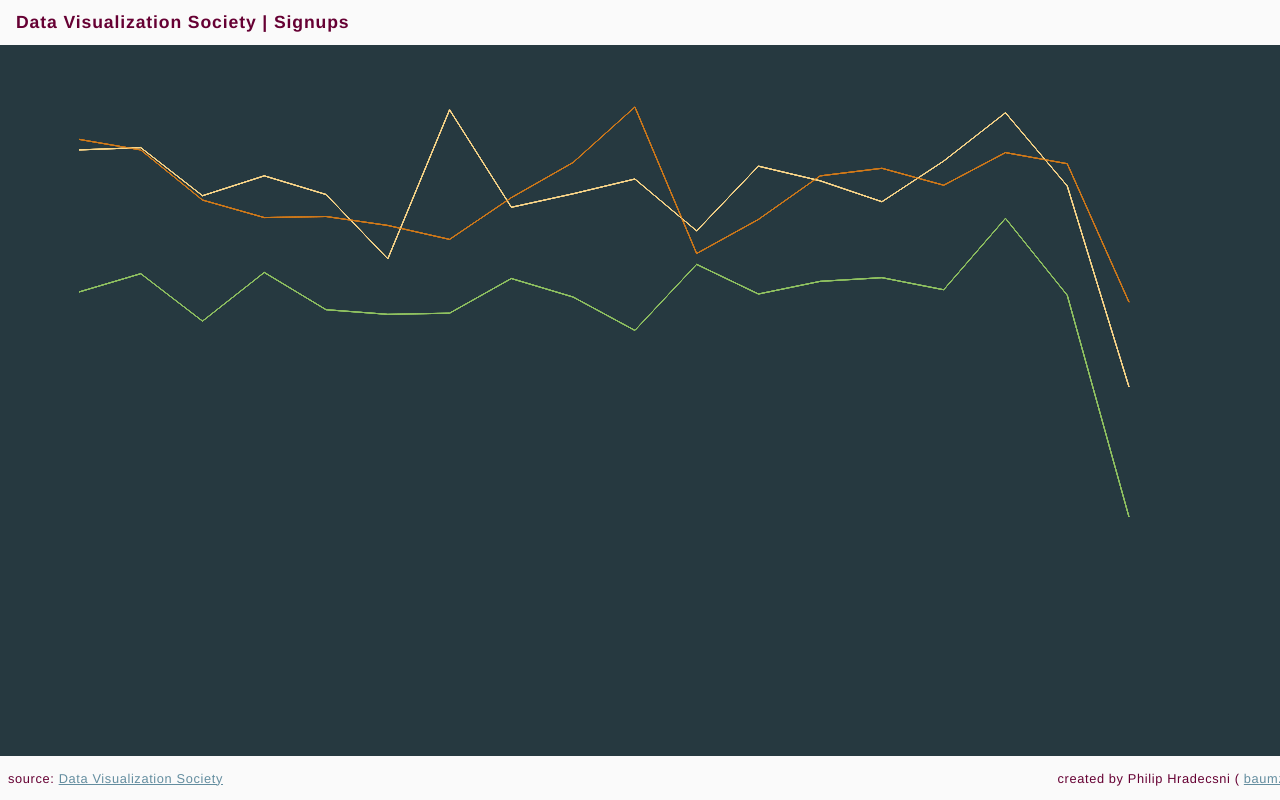
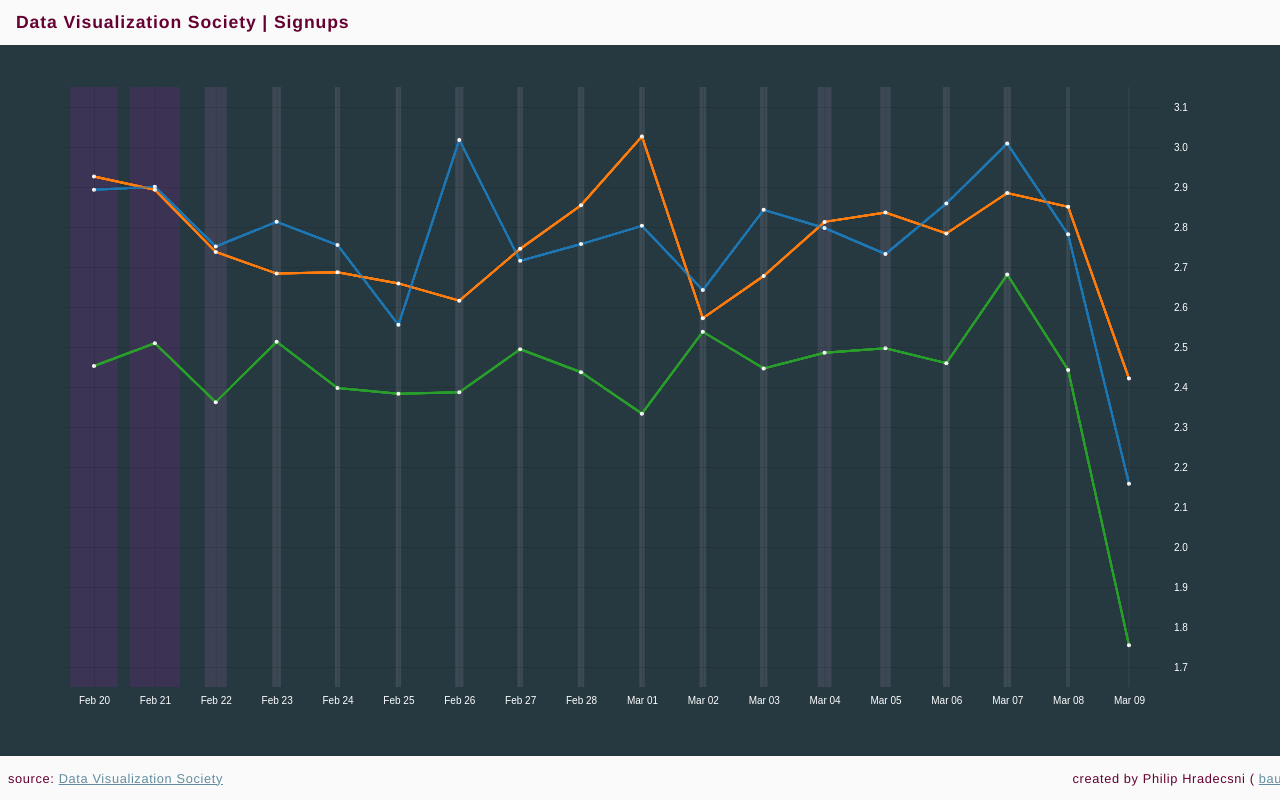
Before and after one commit to baumzeit/dataviz-dvs-signups, a plain HTML site: page index.html in a window 1280 px wide. Shown: the top 800 px of the page. Drawn offline with Linux system fonts and the light colour scheme.

Commit message:
add axes, new data layer and interactivity

```diff
--- a/d3script.js
+++ b/d3script.js
@@ -6,6 +6,9 @@ window.onload = function() {
 		});
 
 	function visualizeData(data) {
+
+		// data clean up & processing //
+
 		delete data.columns;
 
 		data.forEach(entry => {
@@ -23,13 +26,13 @@ window.onload = function() {
 
 		data.sort((a,b) => a.date - b.date )
 
-		const groupedByDay = d3.nest()
+		const groupedByDay = d3.nest() // middle step for further processing (daily mean)
 			.key(d => d.date)
 			.entries(data)
 
-		const meanCats = ['society', 'data', 'visualization'];
+		const meanCats = ['society', 'data', 'visualization']; // keys subjected to mean calculation
 
-		const statsByCats = meanCats => dayData => {
+		const statsByCats = dayData => {
 			const values = dayData.values;
 			const result = { dateString: dayData.key, num: values.length }
 
@@ -41,15 +44,19 @@ window.onload = function() {
 			return result;
 		}
 
-		const statsByDay = groupedByDay.map(statsByCats(meanCats))
+		const statsByDay = groupedByDay.map(statsByCats);
+		console.log(statsByDay)
 
-		const xTickSize = 450;
+
+		// diagram setup
+
+		const xTickSize = 600;
 		const yTickSize = 1100;
 
-		const height = 450;
+		const height = 600;
 		const width = 1120;
 
-		const margin = { top: 30, right: 55, bottom: 10, left: 15 };
+		const margin = { top: 30, right: 55, bottom: 10, left: 30 };
 
 		const svg = d3.select('#dataviz')
 			.append('svg')
@@ -69,13 +76,59 @@ window.onload = function() {
 		const yScale = d3.scaleLinear()
 			.domain(extentOfMeans)
 			.range([height - margin.bottom, margin.top])
+			.nice(18)
 
 		const fillScale = d3.scaleOrdinal()
 			.domain(['data', 'visualization', 'society'])
-			.range(['#fcd88a', '#cf7c1c', '#93c464'])
+			.range(d3.schemeCategory10)
+
+		const signupsExtent = d3.extent(statsByDay, d => d.num);
+
+		const dailySignupsScaleWidth = d3.scaleLinear()
+			.domain(signupsExtent)
+			.range([1, 50])
+
+		const dailySignupsScaleFill = d3.scaleLinear()
+			.interpolate(d3.interpolateHsl)
+			.domain(signupsExtent)
+			.range(['white', 'magenta'])
 
 
-		statsByDay.forEach(day => {
+		statsByDay.forEach((day, i) => {
+			svg
+				.append('rect')
+				.attr('class', 'dailySignups-' + i)
+				.attr('x', () => (xScale(new Date(day.dateString)) - dailySignupsScaleWidth(day.num)/2))
+				.attr('y', margin.bottom)
+				.attr('height', height)
+				.attr('width', dailySignupsScaleWidth(day.num))
+				.style('fill', dailySignupsScaleFill(day.num))
+				.style('opacity', 0.1)
+
+			const barWidth = width / Object.keys(statsByDay).length
+
+			svg
+				.append('rect')
+				.attr('class', 'dailySignups-hover')
+				.attr('x', () => (xScale(new Date(day.dateString)) - barWidth / 2))
+				.attr('y', margin.bottom)
+				.attr('height', height)
+				.attr('width', barWidth)
+				.style('fill', 'transparent')
+				.on('mouseenter', () => {
+					d3.select(`.dailySignups-${i}`)
+						.transition()
+						.duration(30)
+						.style('opacity', 0.2)
+				})
+				.on('mouseleave', () => {
+					d3.select(`.dailySignups-${i}`)
+						.transition()
+						.duration(10)
+						.style('opacity', 0.1)
+				})
+
+
 			meanCats.forEach(cat => {
 				const line = d3.line()
 					.x(d => xScale(new Date(d.dateString)))
@@ -86,42 +139,43 @@ window.onload = function() {
 					.attr('d', line(statsByDay))
 					.attr('fill', 'none')
 					.attr('stroke', fillScale(cat))
-					.attr('stroke-width', 1)
+					.attr('stroke-width', 2)
 					.style('opacity', 0.3)
+
+				svg
+					.append('circle')
+					.attr('class', 'dailyMeanPoint')
+					.attr('cx', xScale(new Date(day.dateString)))
+					.attr('cy', yScale(day[cat]))
+					.attr('r', 2)
+					.style('fill', 'white')
 			});
 		});
 
+		d3.selectAll('circle.dailyMeanPoint').raise();
 
-// 		const xAxis = d3.axisBottom()
-// 			.scale(xScale)
-// 			.tickSize(-xTickSize)
-//
-// 		const yAxis = d3.axisRight()
-// 			.scale(yScale)
-// 			.tickSize(-yTickSize)
-// 			.ticks(20)
-//
-// 		svg
-// 			.append('g')
-// 			.attr('id', 'xAxisG')
-// 			.attr('transform', `translate(0, ${xTickSize + 10})`)
-// 			.call(xAxis)
-//
-// 		svg
-// 			.append('g')
-// 			.attr('id', 'yAxisG')
-// 			.attr('transform', `translate(${yTickSize}, 0)`)
-// 			.call(yAxis)
+		const xAxis = d3.axisBottom()
+			.scale(xScale)
+			.tickSize(-xTickSize)
+			.ticks(18, d3.timeFormat('%b %d'))
+			.tickPadding(10)
 
-		function generateAvgTrace(data, fn) {
+		const yAxis = d3.axisRight()
+			.scale(yScale)
+			.tickSize(-yTickSize)
+			.ticks(10)
+			.tickPadding(10)
 
-			const trace = [];
-			data.reduce((sum, entry, i) => {
-				const newSum = sum + fn(entry);
-				trace.push(newSum / (i + 1));
-				return newSum;
-			}, 0)
-			return trace;
-		}
+		svg
+			.append('g')
+			.attr('id', 'xAxisG')
+			.attr('transform', `translate(0, ${xTickSize + 10})`)
+			.call(xAxis)
+
+		svg
+			.append('g')
+			.attr('id', 'yAxisG')
+			.attr('transform', `translate(${yTickSize}, 0)`)
+			.call(yAxis)
 	}
 }
--- a/styles.css
+++ b/styles.css
@@ -45,7 +45,8 @@ a {
 }
 
 .tick line {
-  stroke: rgba(255, 255, 255, 0.1);
+  stroke: rgba(0, 0, 0, 0.1);
+  pointer-events: none;
 }
 .tick text {
   fill: white;
```
